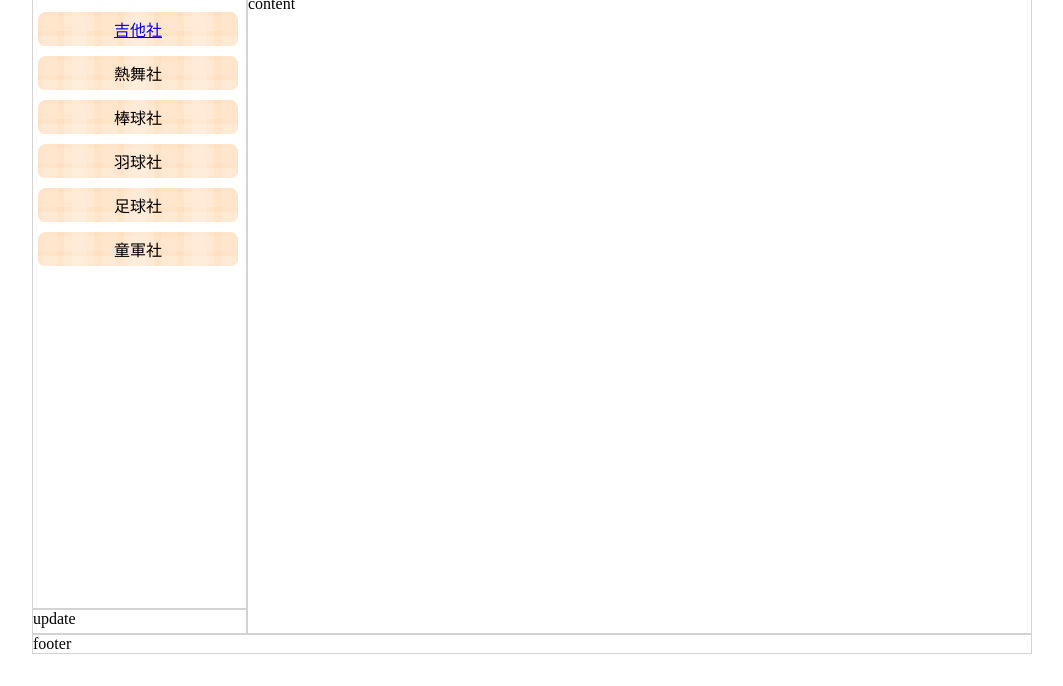
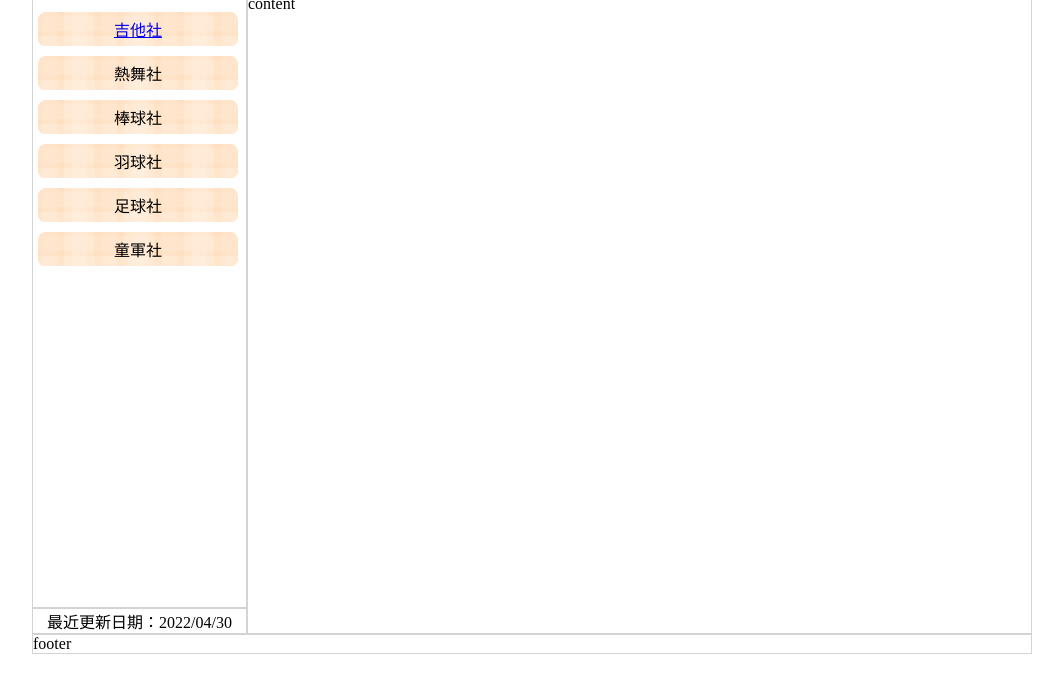
Before and after one commit to ericliliwayne/midtermexam-pra-20220430, a plain HTML site: page index.html in a window 1280 px wide. Shown: the part 114-800 px from the top of the page, without its empty margins (96-1159 px from the left). Drawn offline with Linux system fonts and the light colour scheme.

Commit message:
日期更新區文字並做變化

```diff
--- a/css/style.css
+++ b/css/style.css
@@ -51,6 +51,9 @@ body{
 }
 .update{
     flex-basis: 25px;
+    font-size: 16px;
+    color: #000000;
+    text-align: center;
 }
 .section{
     display: flex;
--- a/index.html
+++ b/index.html
@@ -21,7 +21,9 @@
             <div class="m2">足球社</div>
             <div class="m2">童軍社</div>
         </div>
-        <div class="update">update</div>
+        <div class="update">
+            最近更新日期：2022/04/30
+        </div>
     </div>
     <div class="section">
         <div class="marquee">
```
